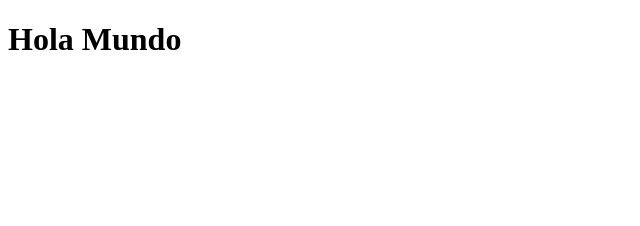
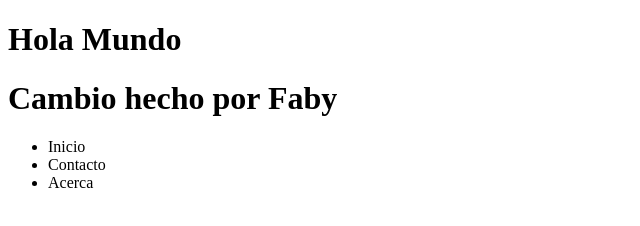
Before and after one commit to FabiolaGodoy/tsctfp, a plain HTML site: page index.html in a window 1280 px wide. Shown: the whole page, without its empty margins (0-640 px from the left). Drawn offline with Linux system fonts and the light colour scheme.

Commit message:
Update index.html
Agregado los botones de inicio, contacto y acerca.

```diff
--- a/index.html
+++ b/index.html
@@ -4,5 +4,13 @@
     </head>
     <body>
         <h1>Hola Mundo</h1>
+        <h1>Cambio hecho por Faby</h1>
+        <nav>
+            <ul>
+                <li>Inicio</li>
+                <li>Contacto</li>
+                <li>Acerca</li>
+            </ul>
+        </nav>
     </body>
 </html>
```
